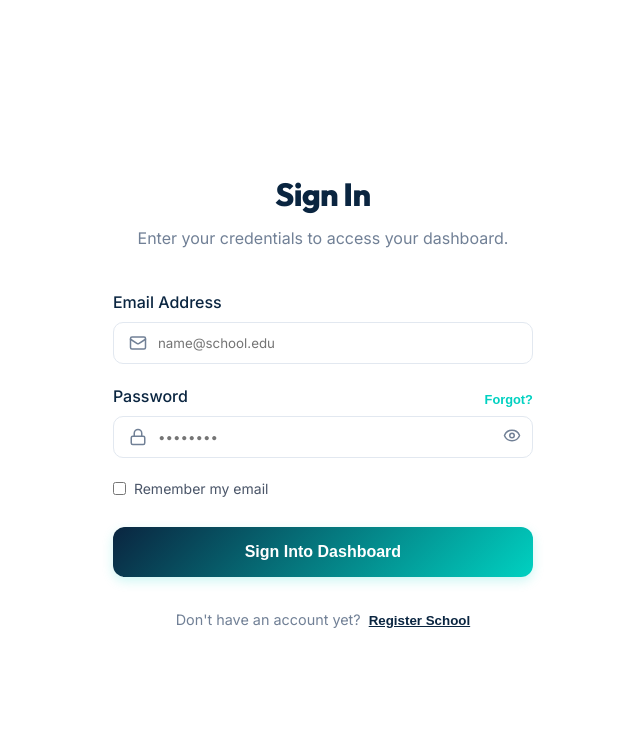
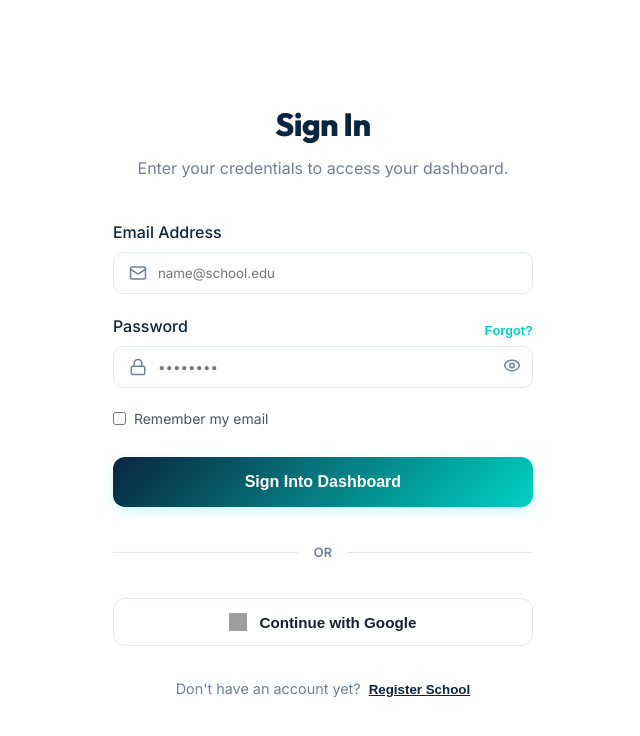
Before and after one commit to neri2tech/PACE, a React (Vite) app: page /login in a window 1280 px wide. Shown: the top 736 px of the page, without its empty margins (640-1280 px from the left). Built offline with nearby package versions, Linux system fonts and the light colour scheme; no server answers; grey boxes are pictures that could not be loaded.

Commit message:
perf: optimize startup speed with resource hints and robust Google Auth integration

```diff
--- a/index.html
+++ b/index.html
@@ -3,6 +3,10 @@
   <head>
     <meta charset="UTF-8" />
     <link rel="icon" type="image/svg+xml" href="/favicon.svg" />
+    <link rel="preconnect" href="https://fonts.googleapis.com" />
+    <link rel="preconnect" href="https://fonts.gstatic.com" crossorigin />
+    <link rel="preconnect" href="https://www.gstatic.com" />
+    <link rel="preconnect" href="https://apis.google.com" />
     <meta name="viewport" content="width=device-width, initial-scale=1.0" />
     <title>PACE - Progress & Academic Completion Engine</title>
     <script>
--- a/src/components/Auth.jsx
+++ b/src/components/Auth.jsx
@@ -312,6 +312,44 @@ export const Auth = () => {
             <button type="submit" disabled={isProcessing} className="btn btn-primary" style={{ width: '100%', padding: '1rem', borderRadius: '12px', background: 'var(--gradient-brand)', fontSize: '1rem', fontWeight: '700', boxShadow: '0 4px 12px rgba(0, 209, 193, 0.2)', marginTop: '0.5rem' }}>
               {isProcessing ? 'Processing...' : isLogin ? 'Sign Into Dashboard' : 'Create My Account'}
             </button>
+
+            {isLogin && (
+              <>
+                <div style={{ display: 'flex', alignItems: 'center', gap: '1rem', margin: '1rem 0' }}>
+                  <div style={{ flex: 1, height: '1px', background: 'var(--color-border)' }}></div>
+                  <span style={{ fontSize: '0.8rem', color: 'var(--color-text-muted)', fontWeight: '600' }}>OR</span>
+                  <div style={{ flex: 1, height: '1px', background: 'var(--color-border)' }}></div>
+                </div>
+
+                <button
+                  type="button"
+                  disabled={isProcessing}
+                  onClick={async () => {
+                    setIsProcessing(true);
+                    setError('');
+                    try {
+                      await loginWithGoogle();
+                    } catch (err) {
+                      setError(getFriendlyErrorMessage(err));
+                    } finally {
+                      setIsProcessing(false);
+                    }
+                  }}
+                  style={{
+                    width: '100%', padding: '0.875rem', borderRadius: '12px',
+                    background: 'white', border: '1px solid var(--color-border)',
+                    fontSize: '0.95rem', fontWeight: '600', display: 'flex',
+                    alignItems: 'center', justifyContent: 'center', gap: '0.75rem',
+                    cursor: 'pointer', transition: 'all 0.2s', color: 'var(--color-text-main)'
+                  }}
+                  onMouseEnter={e => e.currentTarget.style.background = '#f8fafc'}
+                  onMouseLeave={e => e.currentTarget.style.background = 'white'}
+                >
+                  <img src="https://www.gstatic.com/firebasejs/ui/2.0.0/images/smartlock/google.svg" alt="Google" style={{ width: '18px', height: '18px' }} />
+                  Continue with Google
+                </button>
+              </>
+            )}
           </form>
 
           <div style={{ textAlign: 'center', marginTop: '2rem' }}>
--- a/src/context/AuthContext.jsx
+++ b/src/context/AuthContext.jsx
@@ -99,7 +99,27 @@ export const AuthProvider = ({ children }) => {
 
   const logout = () => signOut(auth);
   const resetPassword = (e) => sendPasswordResetEmail(auth, e);
-  const loginWithGoogle = () => signInWithPopup(auth, new GoogleAuthProvider());
+  const loginWithGoogle = async () => {
+    const provider = new GoogleAuthProvider();
+    const result = await signInWithPopup(auth, provider);
+    const userRef = doc(db, 'users', result.user.uid);
+    const userDoc = await getDoc(userRef);
+
+    if (!userDoc.exists()) {
+      // Create default profile for new Google users
+      const userData = {
+        email: result.user.email,
+        role: 'teacher', // Default role for new Google signups
+        name: result.user.displayName,
+        uid: result.user.uid,
+        createdAt: new Date().toISOString()
+      };
+      await setDoc(userRef, userData);
+      setRole('teacher');
+      localStorage.setItem('pace_role', 'teacher');
+    }
+    return result;
+  };
 
   const value = {
     user, role, loading, login, register, logout, resetPassword, loginWithGoogle
```
